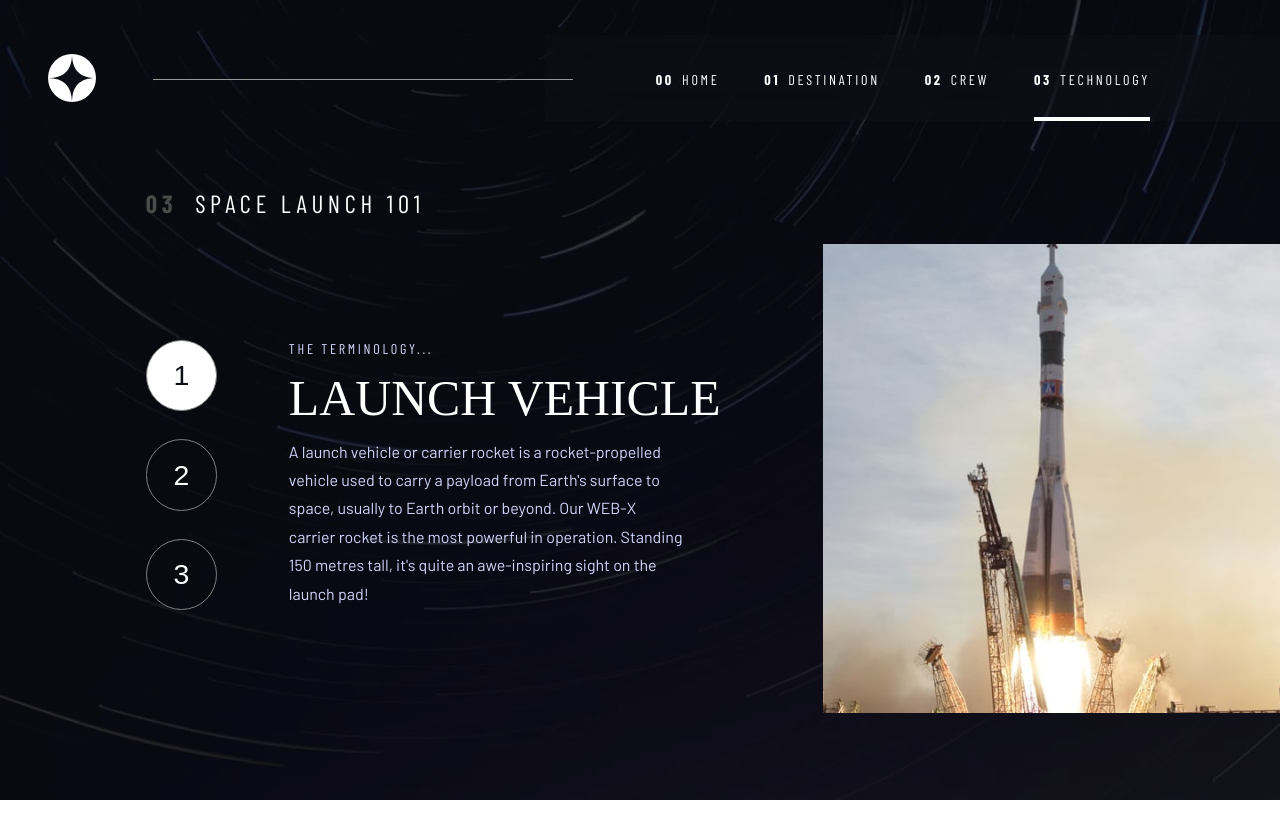
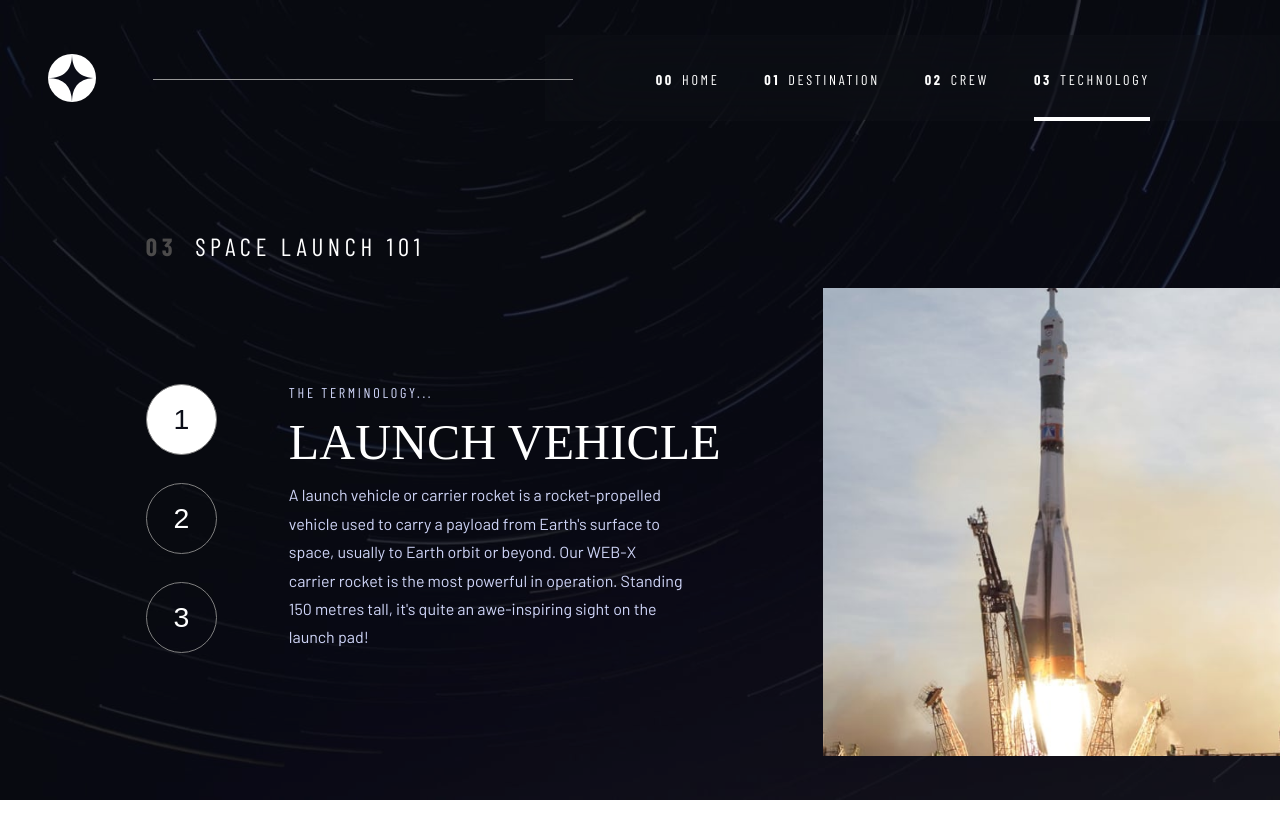
Before and after one commit to denis-farkas/space-tourism-website-main, a React (Create React App) app: page /technology in a window 1280 px wide. Shown: the top 838 px of the page. After the commit the page ends 800 px from the top, so only its background shows below. Built offline with nearby package versions, Linux system fonts and the light colour scheme; a web font is replaced by a local one.

Commit message:
css wrong

```diff
--- a/src/components/Technolight/technolight.css
+++ b/src/components/Technolight/technolight.css
@@ -5,7 +5,6 @@
   -ms-flex-wrap: nowrap;
       flex-wrap: nowrap;
   width: 100%;
-  height: 100%;
 }
 
 .technology-aside {
--- a/src/components/Technolight/technolight.scss
+++ b/src/components/Technolight/technolight.scss
@@ -2,7 +2,6 @@
   display: flex;
   flex-wrap: nowrap;
   width: 100%;
-  height: 100%;
 }
 
 .technology-aside {
--- a/src/pages/Technology/technology.css
+++ b/src/pages/Technology/technology.css
@@ -11,7 +11,7 @@
 
 .technology-body {
   width: 70.889rem;
-  height: 44.078rem;
+  height: auto;
   margin-left: 9.111rem;
   margin-top: 4.2rem;
 }
--- a/src/pages/Technology/technology.scss
+++ b/src/pages/Technology/technology.scss
@@ -11,7 +11,7 @@
 
 .technology-body {
   width: 70.889rem;
-  height: 44.078rem;
+  height: auto;
   margin-left: 9.111rem;
   margin-top: 4.2rem;
 }
```
Also changed, not shown: 2 other files (tests, documents, lock files or other folders).
